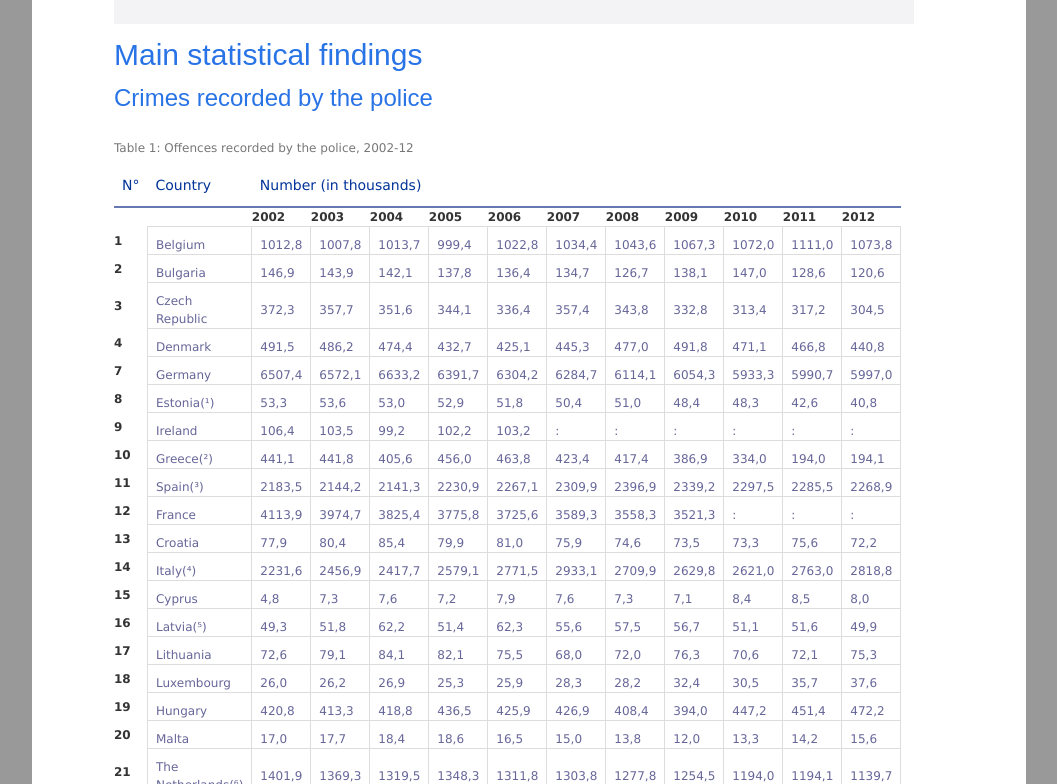
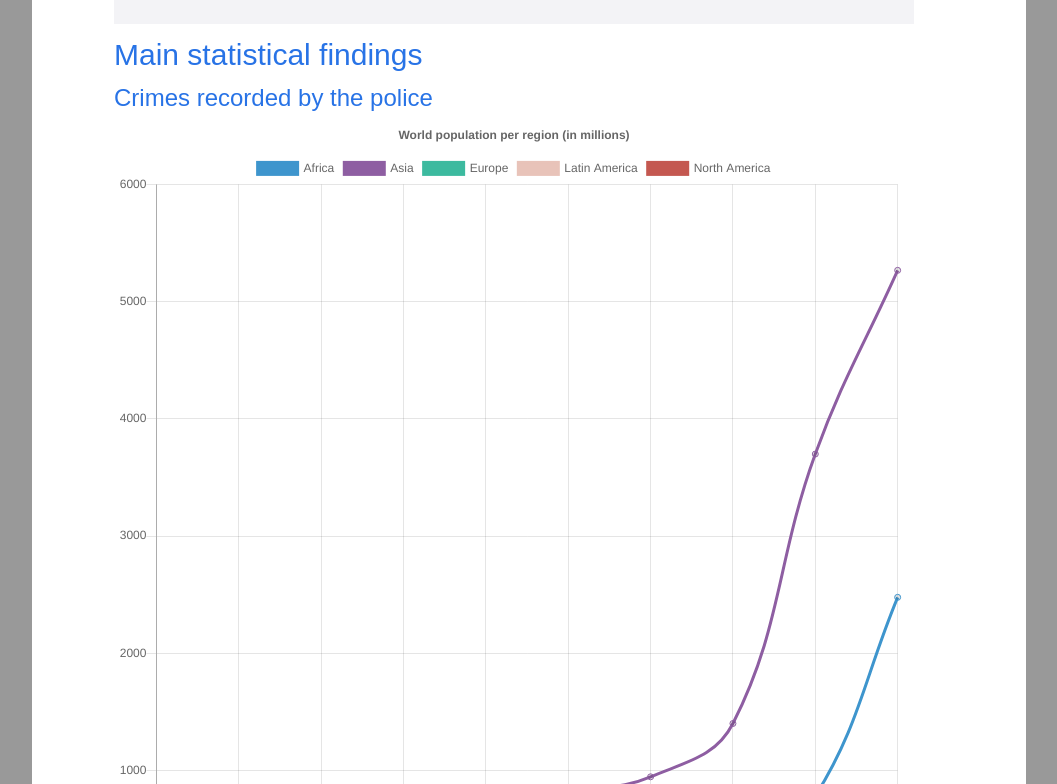
Before and after one commit to OlivierPeeters73/challenge-js-files, a plain HTML site: page index.html in a window 1280 px wide. Shown: the part 997-1781 px from the top of the page, without its empty margins (111-1168 px from the left). Drawn offline with nearby package versions, Linux system fonts and the light colour scheme; a web font is replaced by a local one.

Commit message:
create script.js

```diff
--- /dev/null
+++ b/assets/script.js
@@ -0,0 +1,75 @@
+// CHART DE TABLE1
+/*
+let canvas1 = document.createElement("canvas");          // CREATION DU CANVAS
+canvas1.setAttribute("id", "canvas1");
+canvas1.setAttribute("height", "800");
+canvas1.setAttribute("width", "400");
+document.getElementById("table1").before(canvas1);      // PLACEMENT DU CANVAS AVANT TABLE1
+*/
+
+document.getElementById("table1").insertAdjacentHTML("beforebegin", '<canvas id="canvas1" height="400" width="400"></canvas>');
+let canvas1 = document.getElementById ("canvas1");
+
+
+let myChart1 = new Chart(canvas1, {
+    type: 'line',
+    data: {
+      labels: [1500,1600,1700,1750,1800,1850,1900,1950,1999,2050],
+      datasets: [{
+          data: [86,114,106,106,107,111,133,221,783,2478],
+          label: "Africa",
+          borderColor: "#3e95cd",
+          fill: false
+        }, {
+          data: [282,350,411,502,635,809,947,1402,3700,5267],
+          label: "Asia",
+          borderColor: "#8e5ea2",
+          fill: false
+        }, {
+          data: [168,170,178,190,203,276,408,547,675,734],
+          label: "Europe",
+          borderColor: "#3cba9f",
+          fill: false
+        }, {
+          data: [40,20,10,16,24,38,74,167,508,784],
+          label: "Latin America",
+          borderColor: "#e8c3b9",
+          fill: false
+        }, {
+          data: [6,3,2,2,7,26,82,172,312,433],
+          label: "North America",
+          borderColor: "#c45850",
+          fill: false
+        }
+      ]
+    },
+    options: {
+      title: {
+        display: true,
+        text: 'World population per region (in millions)'
+      }
+    }
+});
+
+/*
+new Chart(canvas1, {
+    type: 'bar',
+    data: {
+      labels: ["Africa", "Asia", "Europe", "Latin America", "North America"],
+      datasets: [
+        {
+          label: "Population (millions)",
+          backgroundColor: ["#3e95cd", "#8e5ea2","#3cba9f","#e8c3b9","#c45850"],
+          data: [2478,5267,734,784,433]
+        }
+      ]
+    },
+    options: {
+      legend: { display: false },
+      title: {
+        display: true,
+        text: 'Predicted world population (millions) in 2050'
+      }
+    }
+});
+*/
--- a/index.html
+++ b/index.html
@@ -2062,6 +2062,13 @@
 
     <!--END PAGE-->
   </div>
+
+  <script src="https://cdnjs.cloudflare.com/ajax/libs/Chart.js/2.9.3/Chart.bundle.js"></script>;
+  <script src="https://cdnjs.cloudflare.com/ajax/libs/Chart.js/2.9.3/Chart.bundle.min.js"></script>;
+  <script src="https://cdnjs.cloudflare.com/ajax/libs/Chart.js/2.9.3/Chart.js"></script>;
+  <script src="https://cdnjs.cloudflare.com/ajax/libs/Chart.js/2.9.3/Chart.min.js"></script>;
+  <script src="assets/script.js"></script>;
+
 </body>
 
 </html>
```
